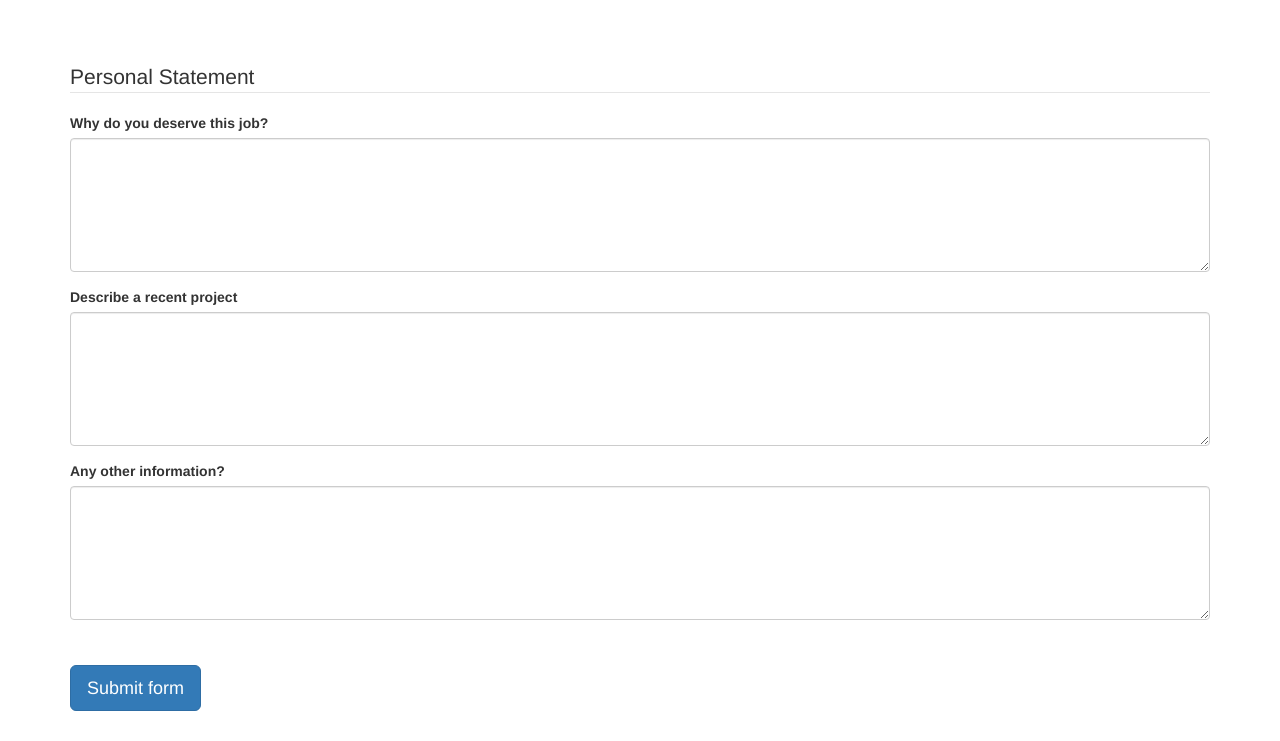
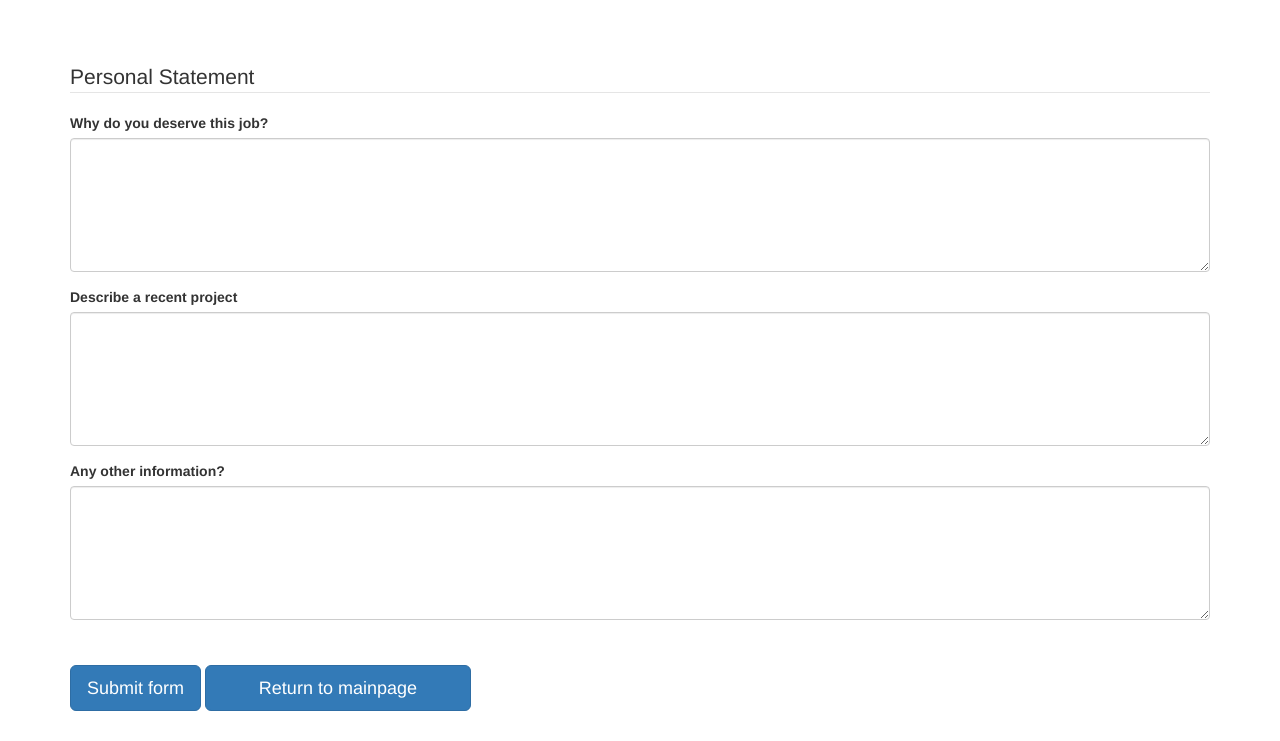
Before and after one commit to pyy1123-1762333/pyy1123-1762333.github.io, a plain HTML site: page jobApplicationForm.html in a window 1280 px wide. Shown: the part 1758-2499 px from the top of the page. Drawn offline with nearby package versions, Linux system fonts and the light colour scheme.

Commit message:
Add files via upload

```diff
--- a/jobApplicationForm.html
+++ b/jobApplicationForm.html
@@ -365,6 +365,7 @@
 	<p>&nbsp;</p>
 
 	<input class="btn btn-primary btn-lg" type="submit" value="Submit form">
+	<input class="btn btn-primary btn-lg" type="return" value="Return to mainpage">
 
 	<p>&nbsp;</p>
 
```
